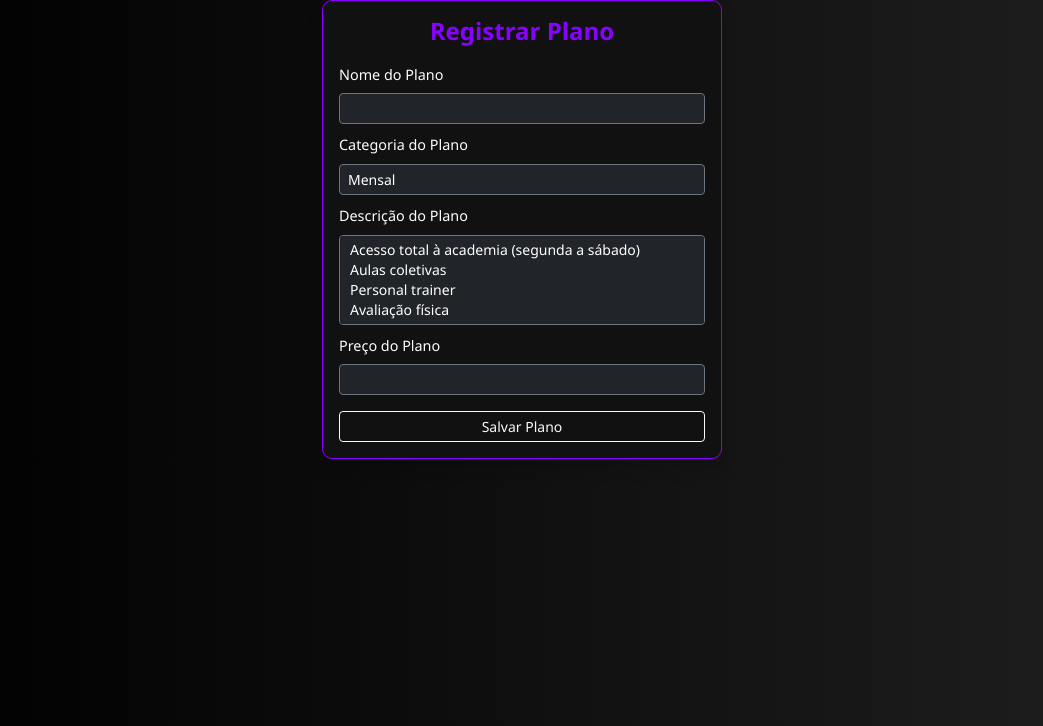
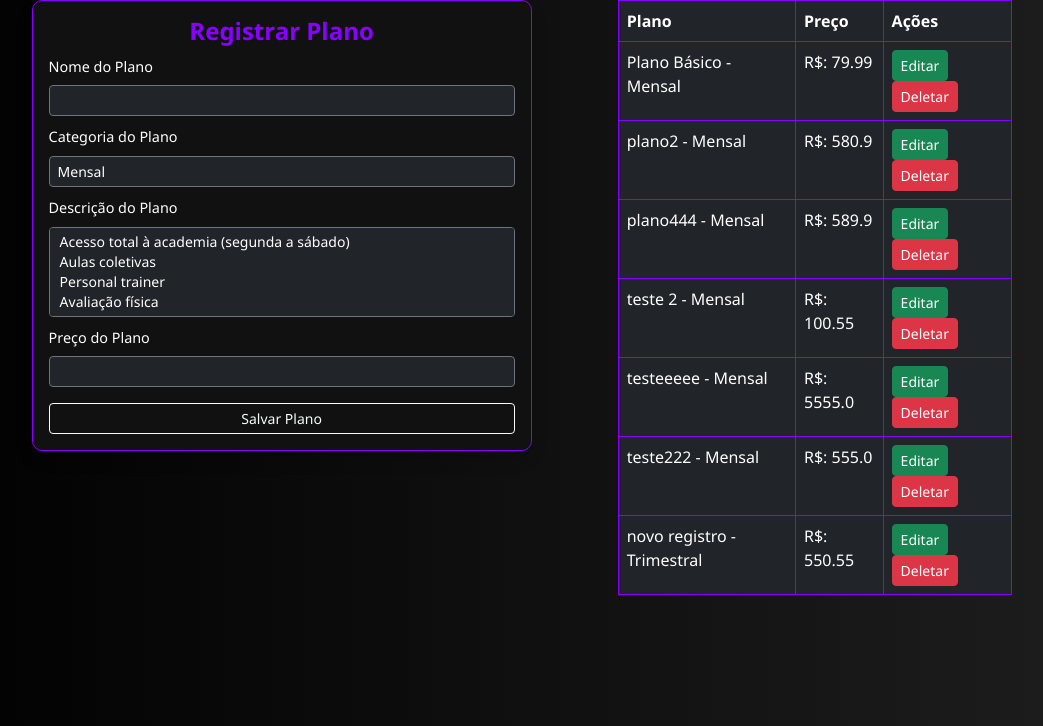
Before and after one commit to anderTron1/Pulse_Fit, a Flask app: page /registrar_plano in a window 1280 px wide. Shown: the part 74-800 px from the top of the page, without its empty margins (118-1161 px from the left). Run offline with Flask 3, Linux system fonts and the light colour scheme.

Commit message:
tela de cadastro para planos finalizado

```diff
--- a/academia/routes.py
+++ b/academia/routes.py
@@ -1,5 +1,5 @@
 from academia import app
-from flask import render_template, flash
+from flask import render_template, flash, request, redirect, url_for
 from academia import db
 from academia.forms import CadastroPlano
 from academia.models import Plano
@@ -13,20 +13,58 @@ def page_home():
 def page_registrar_plano():
     form_plano = CadastroPlano()
 
-    if form_plano.validate_on_submit():
-        plano = form_plano.plano.data
-        novo_plano  = Plano(
-            plano = plano,
-            preco = Plano.formatar_preco_para_db(form_plano.preco.data),
-            categoria = form_plano.categoria.data,
-            descricao = ";".join(form_plano.descricao.data)
-        )
-        db.session.add(novo_plano)
+    if request.method == 'POST':
+        if form_plano.validate_on_submit():
+            plano = form_plano.plano.data
+            novo_plano  = Plano(
+                plano = plano,
+                preco = form_plano.preco.data,
+                categoria = form_plano.categoria.data,
+                descricao = ";".join(form_plano.descricao.data)
+            )
+            db.session.add(novo_plano)
+            db.session.commit()
+            flash(f"Plano {plano} cadastrado com sucesso!", category="success")
+        if form_plano.errors:
+            for err in form_plano.errors:
+                flash(f"Erro ao cadastrar o plano: {err}", category="danger")
+        return redirect(url_for("page_registrar_plano"))
+    if request.method == "GET":
+        planos = Plano.query.all()
+
+        return render_template("registrar_plano.html", form_plano=form_plano, planos=planos)
+
+@app.route("/editar-plano/<int:plano_id>", methods=['GET', 'POST'])
+def editar_plano(plano_id):
+    plano = Plano.query.get_or_404(plano_id)
+    if plano.descricao:
+        plano.descricao = plano.descricao.split(";")
+    form = CadastroPlano(obj=plano)
+
+    if request.method == 'POST':
+        if form.validate_on_submit():
+            plano.plano = form.plano.data
+            plano.preco = form.preco.data
+            plano.categoria = form.categoria.data
+            plano.descricao = ";".join(form.descricao.data)
+            db.session.commit()
+            flash(f"Plano {plano.plano} atualizado com sucesso!", category="success")
+            return redirect(url_for("page_registrar_plano"))
+
+    with db.session.no_autoflush:
+        planos = Plano.query.all()
+    return render_template("registrar_plano.html", form_plano=form, plano_atual=plano, planos=planos)
+
+@app.route('/deletar-plano', methods=['POST'])
+def deletar_plano():
+    plano_id = request.form.get('plano_id')
+
+    plano = Plano.query.get(plano_id)
+    if plano:
+        db.session.delete(plano)
         db.session.commit()
+        flash(f"Plano {plano.plano} deletado com sucesso!", category="success")
+    else:
+        flash("Plano não encontrado.", category="danger")
 
-        flash(f"Plano {plano} cadastrado com sucesso!", category="success")
-    if form_plano.errors:
-        for err in form_plano.errors:
-            flash(f"Erro ao cadastrar o plano: {err}", category="danger")
-
-    return render_template("registrar_plano.html", form_plano=form_plano)
+    return redirect(url_for('page_registrar_plano'))
--- a/academia/templates/base.html
+++ b/academia/templates/base.html
@@ -29,10 +29,6 @@
           </div>
         </div>
       </nav>
-
-     {% block conteudo %}
-
-     {% endblock %}
       <!--Capiturar todas as mensagens de alertas-->
      {% with messages = get_flashed_messages(with_categories=True) %}
      {% if messages %}
@@ -44,6 +40,11 @@
        {% endfor %}
       {% endif %}
     {% endwith %}
+
+     {% block conteudo %}
+
+     {% endblock %}
+
     <script src="https://code.jquery.com/jquery-3.3.1.slim.min.js" integrity="sha384-q8i/X+965DzO0rT7abK41JStQIAqVgRVzpbzo5smXKp4YfRvH+8abtTE1Pi6jizo" crossorigin="anonymous"></script>
     <script src="https://cdnjs.cloudflare.com/ajax/libs/popper.js/1.14.3/umd/popper.min.js" integrity="sha384-ZMP7rVo3mIykV+2+9J3UJ46jBk0WLaUAdn689aCwoqbBJiSnjAK/l8WvCWPIPm49" crossorigin="anonymous"></script>
     <script src="https://cdn.jsdelivr.net/npm/bootstrap@5.3.3/dist/js/bootstrap.bundle.min.js"></script>
--- a/academia/templates/registrar_plano.html
+++ b/academia/templates/registrar_plano.html
@@ -1,15 +1,28 @@
 {% extends 'base.html' %}
 
 {% block titulo %}
+    {% if plano_atual %}
+        Editar Plano
+    {% else %}
         Registrar Plano
+    {% endif %}
 {% endblock %}
 
 {% block conteudo %}
 <body style="background: linear-gradient(to right, #000000, #1f1f1f); font-family: 'Segoe UI', sans-serif; color: white;">
 
-    <div class="container d-flex justify-content-center align-items-center">
-        <div class="p-3 shadow" style="background-color: #111; border-radius: 10px; width: 100%; max-width: 400px; border: 1px solid #8800ff;">
-            <h4 class="text-center mb-3" style="font-weight: 600; color: #8800ff;">Registrar Plano</h4>
+    <div class="container-fluid d-flex justify-content-center align-items-center">
+        <div class="row" style="width: 80%;">
+
+            <div class="col-lg-7 col-md-8 col-sm-12">
+                <div class="p-3 shadow" style="background-color: #111; border-radius: 10px; width: 100%; max-width: 500px; border: 1px solid #8800ff;">
+                    <h4 class="text-center mb-2" style="font-weight: 700; color: #8800ff;">
+                        {% if plano_atual %}
+                            Editar Plano
+                        {% else %}
+                            Registrar Plano
+                        {% endif %}
+                    </h4>
 
                     <form method="POST" class="form-register">
                         {{ form_plano.hidden_tag() }}
@@ -40,6 +53,37 @@
                     </form>
                 </div>
             </div>
+            <div class="col-lg-5 col-md-4 col-sm-12" style=" max-height: 76vh; overflow-x: auto;">
+                <table class="table table-hover table-dark table-bordered" style="background-color: #111; border-radius: 10px; width: 100%; max-width: 800px; border: 1px solid #8800ff;">
+                    <thead>
+
+                        <th class="col">Plano</th>
+                        <th class="col">Preço</th>
+                        <th class="col">Ações</th>
+                    </thead>
+                    <tbody>
+                        {% for plano in planos %}
+                            <tr>
+                                <td>{{ plano.plano }} - {{ plano.categoria }}</td>
+                                <td>R$: {{ plano.preco }}</td>
+                                <td>
+                                    <form method="GET" action="{{ url_for('editar_plano',  plano_id=plano.id) }}" style="display: inline;">
+                                        <input type="hidden" name="plano_id" value="{{ plano.id }}">
+                                        <button class="btn btn-success btn-sm" type="submit">Editar</button>
+                                    </form>
+
+                                    <form method="POST" action="{{ url_for('deletar_plano') }}" style="display: inline;">
+                                        <input type="hidden" name="plano_id" value="{{ plano.id }}">
+                                        <button class="btn btn-danger btn-sm" type="submit">Deletar</button>
+                                    </form>
+
+                                </td>
+                            </tr>
+                        {% endfor %}
+                    </tbody>
+                </table>
+            </div>
+        </div>
 
 </body>
 {% endblock %}
```
Also changed, not shown: academia/models.py (+0 -12 lines), academia/forms.py (line endings or trailing spaces), instance/pulsefit.db. Lines whose indentation alone changed are shown as unchanged.
